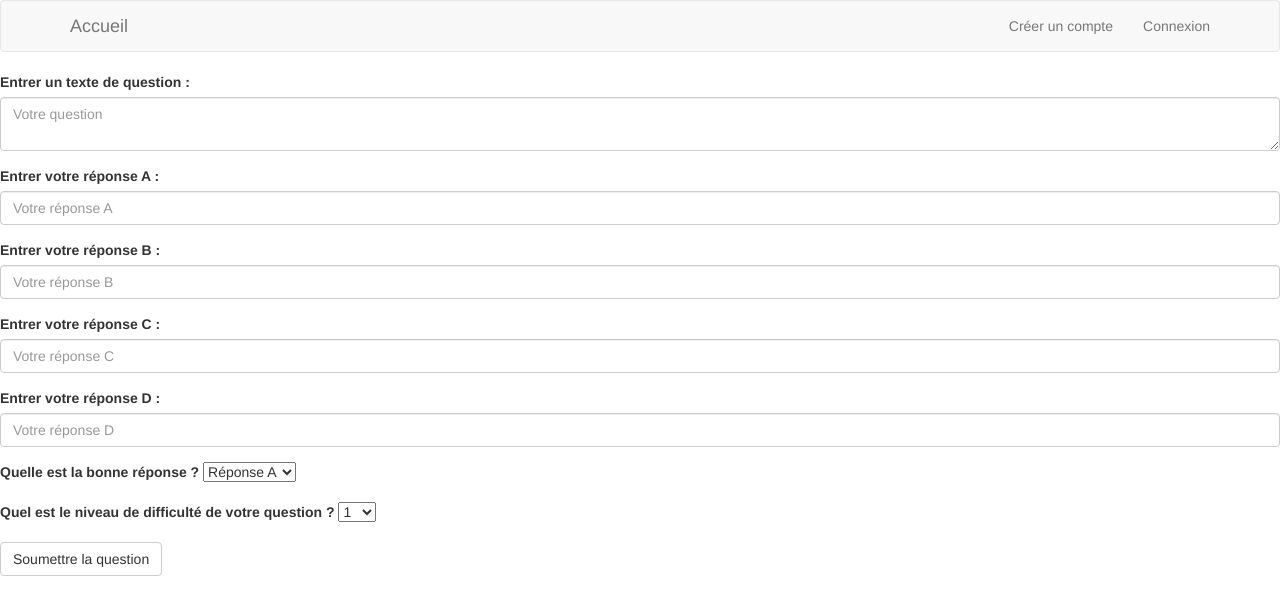
After one commit to littleAsteria/projet-webforce3, a PHP site: template gameproject/templates/soumissionQuestion.html.twig in a window 1280 px wide. The commit adds this page. Shown: the top 615 px of the page. Run offline with PHP 8.4, Linux system fonts and the light colour scheme; the template is opened without the code that fills it, so the values that code supplies are empty; some libraries are stand-ins or nearby versions.

Commit message:
Mise en place du formulaire de soumission de question

```diff
--- a/gameproject/src/Repository/MembreRepository.php
+++ b/gameproject/src/Repository/MembreRepository.php
@@ -13,7 +13,7 @@ class MembreRepository extends RepositoryAbstract{
     }
 
 
-     public function findByPseudo($pseudo){
+    public function findByPseudo($pseudo){
 
         $dbMembre = $this->db->fetchAssoc(
             'SELECT * FROM membre WHERE pseudo = :pseudo',
@@ -27,7 +27,7 @@ class MembreRepository extends RepositoryAbstract{
         return null;
     }
 
-     public function buildFromArray(array $dbMembre){
+    public function buildFromArray(array $dbMembre){
 
         $membre = new Membre();
 
--- a/gameproject/src/controllers.php
+++ b/gameproject/src/controllers.php
@@ -42,6 +42,12 @@ $app
         ->bind('regles')
 ;
 
+//Vue du formulaire de soumission des questions
+$app
+        ->match('/soumission', 'question.controller:submitAction')
+        ->bind('soumission')
+;
+
 
 $app->error(function (\Exception $e, Request $request, $code) use ($app) {
     if ($app['debug']) {
--- /dev/null
+++ b/gameproject/templates/soumissionQuestion.html.twig
@@ -0,0 +1,63 @@
+{% extends "layout.html.twig" %}
+
+{% block title "Soumission" %}
+
+{% block content%}
+
+<form method="post">
+
+    <div class="form-group">
+        <label for="question">Entrer un texte de question : </label>
+        <textarea class="form-control" id="question" name="question" placeholder="Votre question"></textarea>
+    </div>
+
+    <div class="form-group">
+        <label for="reponseA">Entrer votre réponse A : </label>
+        <input type="text" class="form-control" id="reponseA" name ="reponseA" placeholder="Votre réponse A">
+    </div>
+
+    <div class="form-group">
+        <label for="reponseB">Entrer votre réponse B : </label>
+        <input type="text" class="form-control" id="reponseB" name ="reponseB" placeholder="Votre réponse B">
+    </div>
+
+    <div class="form-group">
+        <label for="reponseC">Entrer votre réponse C : </label>
+        <input type="text" class="form-control" id="reponseC" name ="reponseC" placeholder="Votre réponse C">
+    </div>
+
+    <div class="form-group">
+        <label for="reponseD">Entrer votre réponse D : </label>
+        <input type="text" class="form-control" id="reponseD" name ="reponseD" placeholder="Votre réponse D">
+    </div>
+
+    <div class="form-group">
+        <label for="reponse">Quelle est la bonne réponse ?</label>
+        <select id="reponse">
+            <option value="a" selected>Réponse A</option>
+            <option value="b">Réponse B</option>
+            <option value="c">Réponse C</option>
+            <option value="d">Réponse D</option>
+        </select>
+    </div>
+
+    <div class="form-group">
+        <label for="difficulte">Quel est le niveau de difficulté de votre question ?</label>
+        <select>
+            <option value="1" selected>1</option>
+            <option value="2">2</option>
+            <option value="3">3</option>
+            <option value="4">4</option>
+            <option value="5">5</option>
+            <option value="6">6</option>
+            <option value="7">7</option>
+            <option value="8">8</option>
+            <option value="9">9</option>
+            <option value="10">10</option>
+        </select>
+    </div>
+
+    <button type="submit" class="btn btn-default">Soumettre la question</button>
+</form>
+
+{% endblock %}
```
Also changed, not shown: gameproject/src/Controller/QuestionController.php (added, +12 -0 lines), gameproject/src/Repository/QuestionRepository.php (added, +34 -0 lines), gameproject/src/app.php (+7 -3 lines), gameproject/templates/index.html.twig (+8 -1 lines).
